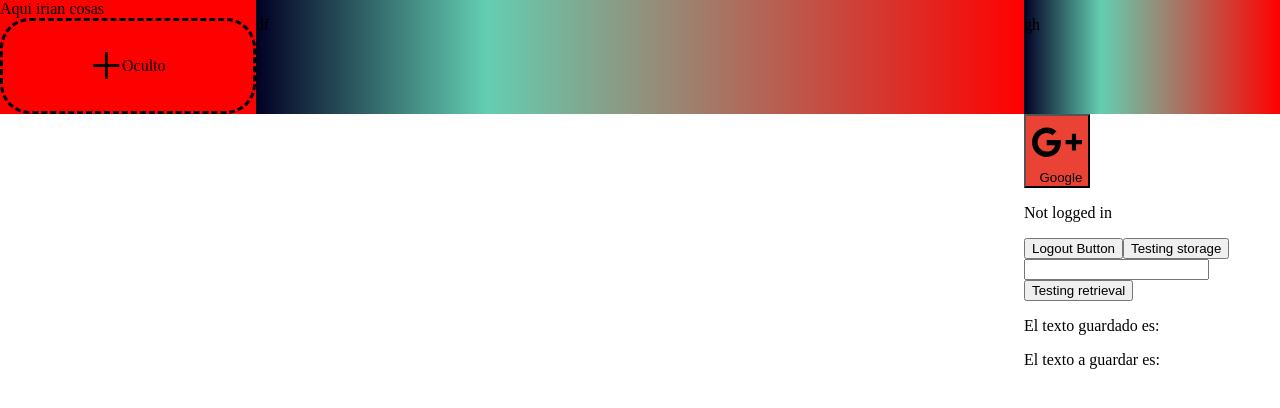
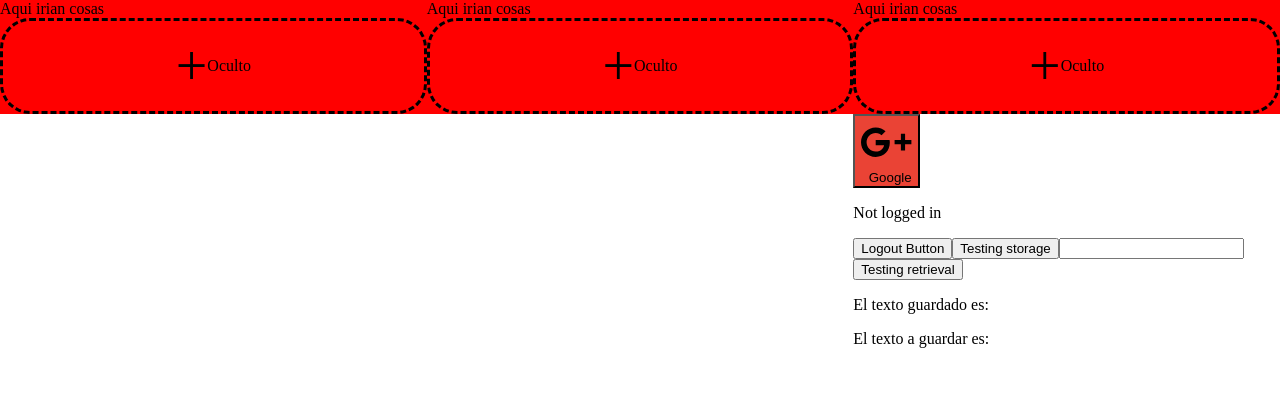
Before and after one commit to CarlosBor/thisEmpleo, a React (Vite) app: page / in a window 1280 px wide. Shown: the top 408 px of the page. Built offline with nearby package versions, Linux system fonts and the light colour scheme; no server answers.

Commit message:
State previous to firebase snapshot usage

```diff
--- a/src/App.module.css
+++ b/src/App.module.css
@@ -1,6 +1,6 @@
 .main{
     display:grid;
-    grid-template-columns: 1fr 3fr 1fr;
+    grid-template-columns: 1fr 1fr 1fr;
 }
 
 .workLinkContainer{
--- a/src/App.tsx
+++ b/src/App.tsx
@@ -14,10 +14,20 @@ function App() {
   return (
     <div className={style.main}>
       <CardColumn>
-        <WorkLinks/>
+        <WorkLinks
+          type="searchQueries"
+        />
       </CardColumn>
-      <CardColumn><p>df</p></CardColumn>
-      <CardColumn><p>gh</p></CardColumn>
+      <CardColumn>
+        <WorkLinks
+            type="storedOffers"
+          />
+      </CardColumn>
+      <CardColumn>
+        <WorkLinks
+            type="SentOffers"
+          />
+      </CardColumn>
       <div className={style.workLinkContainer}>
         <Signup/>
       </div>
--- a/src/components/AddLinkPrompt.tsx
+++ b/src/components/AddLinkPrompt.tsx
@@ -19,7 +19,7 @@ const AddLinkPrompt = (props:AddLinkPromptProps) =>{
     const handleSubmit = (e: React.FormEvent<HTMLFormElement>) => {
         e.preventDefault();
         //Usage of API
-        setNamedDocument()
+        setNamedDocument("thisEmpleo", props.type, formData);
         console.log("Submitted Data:", formData);
     };
 
--- a/src/components/WorkLinks.tsx
+++ b/src/components/WorkLinks.tsx
@@ -1,12 +1,13 @@
 import style from './WorkLinks.module.css';
 import AddLinkButton from './AddLinkButton';
+import { AddLinkProps } from './../types/interfaces'
 
-const WorkLinks = () => {
+const WorkLinks = (props:AddLinkProps) => {
     return(
         <div className={style.workLinksCard}>
             Aqui irian cosas
             <AddLinkButton
-                type="searchLinks"
+                type={props.type}
             />
         </div>
     )
```
Also changed, not shown: src/types/interfaces.ts (line endings or trailing spaces).
